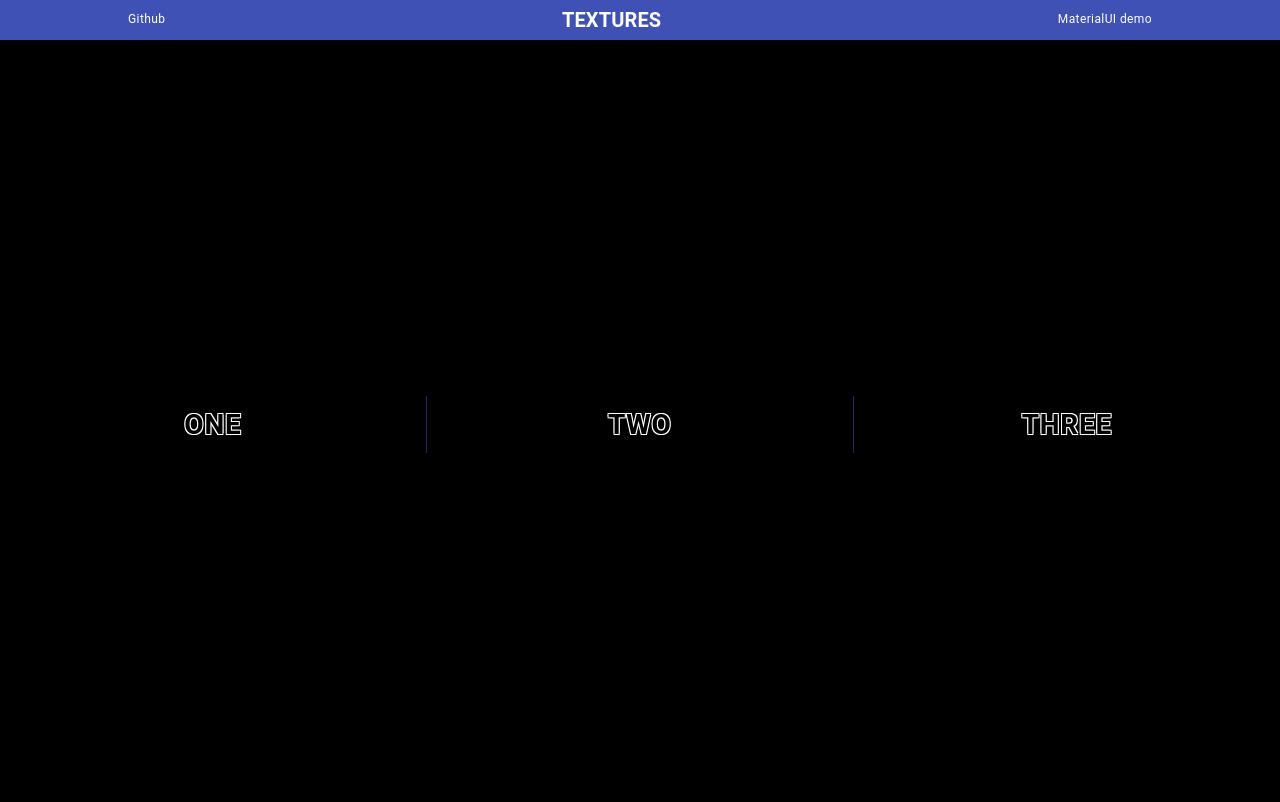
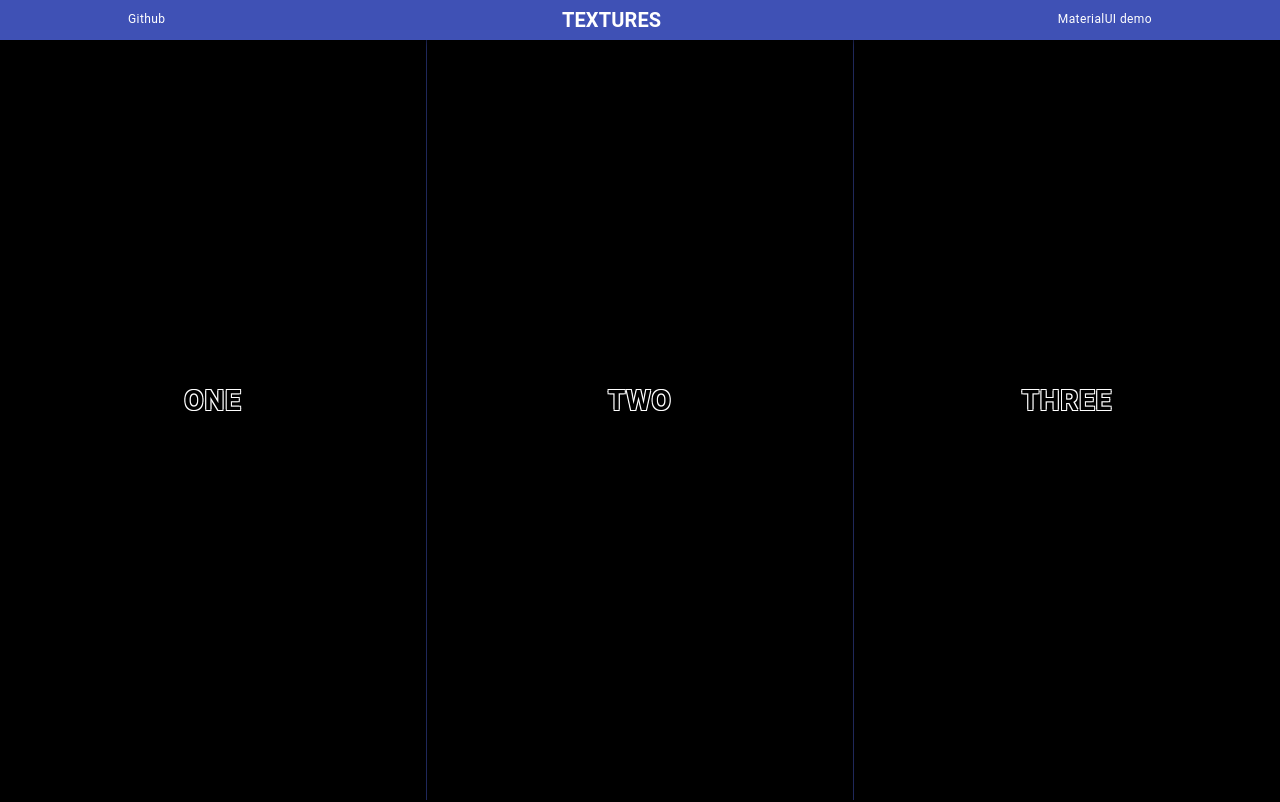
Before and after one commit to lauphern/Textures-landing, a React (Create React App) app: page / in a window 1280 px wide. Shown: the top 802 px of the page. Built offline with nearby package versions, Linux system fonts and the light colour scheme.

Commit message:
done routing

```diff
--- a/package.json
+++ b/package.json
@@ -10,6 +10,7 @@
     "node-sass": "^4.13.1",
     "react": "^16.12.0",
     "react-dom": "^16.12.0",
+    "react-router-dom": "^5.1.2",
     "react-scripts": "3.3.1"
   },
   "scripts": {
--- a/src/App.js
+++ b/src/App.js
@@ -1,4 +1,5 @@
 import React, { useEffect } from "react";
+import { Switch, Route, NavLink } from "react-router-dom";
 import {
   CssBaseline,
   Grid,
@@ -138,12 +139,14 @@ const useStyles = makeStyles(theme => ({
   },
   navTitle: {
     fontWeight: "bold",
-    textTransform: "uppercase"
+    textTransform: "uppercase",
+    textDecoration: "none",
+    color: "white"
   },
   mainMenu: {
     height: "100vh",
     display: "flex",
-    alignItems: "center",
+    // alignItems: "center",
     justifyContent: "center"
   },
   headerContainer: {
@@ -176,36 +179,26 @@ function parallaxEffect() {
     backgroundImages.forEach(div => {
       div.style.transform =
         "translateX(-" +
-        (50 + pageX / 25) +
+        (10 + pageX / 100) +
         "%) translateY(-" +
-        (50 + pageY / 25) +
+        (10 + pageY / 100) +
         "%)";
     });
     overlays.forEach(div => {
       div.style.transform =
         "translateX(-" +
-        (50 - pageX / 25) +
+        (10 - pageX / 100) +
         "%) translateY(-" +
-        (50 - pageY / 25) +
+        (10 - pageY / 100) +
         "%)";
     });
   });
 }
 
-function App() {
-  const classes = useStyles();
-  let imagesCopy = [...imagesList].slice(1, imagesList.length);
-  let tiles = imagesCopy.slice(0, imagesCopy.length - (imagesCopy.length % 3));
-  useEffect(() => {
-    parallaxEffect();
-  });
+const NavBar = props => {
   return (
-    <>
-      <CssBaseline />
-      <div className="App">
-        <Grid container spacing={3}>
     <Grid item xs={12}>
-            <AppBar className={classes.nav}>
+      <AppBar className={props.classes.nav}>
         <Typography variant="caption" align="center">
           <Link
             href="https://github.com/lauphern/Textures-landing.git"
@@ -217,21 +210,28 @@ function App() {
           </Link>
         </Typography>
         <Typography
-                className={classes.navTitle}
           variant="h6"
           align="center"
         >
-                Textures
+          <NavLink className={props.classes.navTitle} to="/">Textures</NavLink>
         </Typography>
         <Typography variant="caption" align="center">
           MaterialUI demo
         </Typography>
       </AppBar>
     </Grid>
+  );
+};
+
+const Home = props => {
+  useEffect(() => {
+    parallaxEffect();
+  });
+  return (
     <Grid item xs={12}>
       <Container
         disableGutters
-              className={`${classes.headerContainer} ${classes.mainMenu}`}
+        className={`${props.classes.headerContainer} ${props.classes.mainMenu}`}
       >
         <ButtonGroup
           variant="text"
@@ -242,49 +242,60 @@ function App() {
           className="btn-group"
         >
           <Button className="btn-menu">
-                  One
+            <NavLink to="/hero">One</NavLink>
             <div></div>
             <div className="overlay"></div>
           </Button>
           <Button className="btn-menu">
-                  Two
+            <NavLink to="/image-grid">Two</NavLink>
             <div></div>
             <div className="overlay"></div>
           </Button>
           <Button className="btn-menu">
-                  Three
+            <NavLink to="/hero">Three</NavLink>
             <div></div>
             <div className="overlay"></div>
           </Button>
         </ButtonGroup>
       </Container>
     </Grid>
-          <Grid item xs={12} container className={classes.headerContainer}>
-            <Container component="header" className={classes.header}>
+  );
+};
+
+const Hero = props => {
+  return (
+    <Grid item xs={12} container className={props.classes.headerContainer}>
+      <Container component="header" className={props.classes.header}>
         <Tooltip title={imagesList[0].credit}>
           <img
-                  className={classes.headerImg}
+            className={props.classes.headerImg}
             src={imagesList[0].src}
             alt={imagesList[0].credit}
           />
         </Tooltip>
         <Paper elevation={0}>
           <Typography variant="body2" color="textSecondary" component="p">
-                  This impressive paella is a perfect party dish and a fun meal
-                  to cook together with your guests. Add 1 cup of frozen peas
-                  along with the mussels, if you like.
+            This impressive paella is a perfect party dish and a fun meal to
+            cook together with your guests. Add 1 cup of frozen peas along with
+            the mussels, if you like.
           </Typography>
         </Paper>
       </Container>
     </Grid>
+  );
+};
+
+const ImageGrid = props => {
+  return (
     <Grid item xs={12}>
       <GridList
         cellHeight={160}
-              className={classes.gridList}
+        className={props.classes.gridList}
         cols={3}
         spacing={10}
       >
-              {tiles.map(tile => (
+        {props.tiles.map(tile => (
+          <Tooltip title={tile.credit} arrow>
             <GridListTile
               style={{
                 gridColumn: tile.gridColumn || null,
@@ -298,9 +309,35 @@ function App() {
             >
               <img src={tile.src} alt={tile.credit} />
             </GridListTile>
+          </Tooltip>
         ))}
       </GridList>
     </Grid>
+  );
+};
+
+function App() {
+  const classes = useStyles();
+  let imagesCopy = [...imagesList].slice(1, imagesList.length);
+  let tiles = imagesCopy.slice(0, imagesCopy.length - (imagesCopy.length % 3));
+
+  return (
+    <>
+      <CssBaseline />
+      <div className="App">
+        <Grid container>
+          <NavBar classes={classes} />
+          <Switch>
+            <Route exact path="/">
+              <Home classes={classes} />
+            </Route>
+            <Route path="/hero">
+              <Hero classes={classes} />
+            </Route>
+            <Route path="/image-grid">
+              <ImageGrid classes={classes} tiles={tiles} />
+            </Route>
+          </Switch>
         </Grid>
       </div>
     </>
--- a/src/index.scss
+++ b/src/index.scss
@@ -13,6 +13,8 @@ code {
     monospace;
 }
 
+
+
 .btn-group {
 
   &:hover {
@@ -27,12 +29,21 @@ code {
     color: black;
     font-weight: bold;
     font-size: 2em;
-    text-shadow:
-        -1px -1px 0 #fff,
-        1px -1px 0 #fff,
-        -1px 1px 0 #fff,
-        1px 1px 0 #fff;
+    // text-shadow:
+    //     -1px -1px 0 #fff,
+    //     1px -1px 0 #fff,
+    //     -1px 1px 0 #fff,
+    //     1px 1px 0 #fff;
     transition: all 0.3s;
+    a {
+      text-decoration: none;
+      color: black;
+      text-shadow:
+            -1px -1px 0 #fff,
+            1px -1px 0 #fff,
+            -1px 1px 0 #fff,
+            1px 1px 0 #fff;
+    }
 
     div {
       display: none;
@@ -40,9 +51,12 @@ code {
 
     &:hover {
       width: 50vw;
-      text-shadow: none;
-      color: white;
       font-size: 3em;
+
+      a {
+        color: white;
+        text-shadow: none;
+      }
 
       & > span > div:nth-of-type(1) {
         display: block;
```
Also changed, not shown: src/index.js (+7 -6 lines), 1 other file (tests, documents, lock files or other folders). Lines whose indentation alone changed are shown as unchanged.
